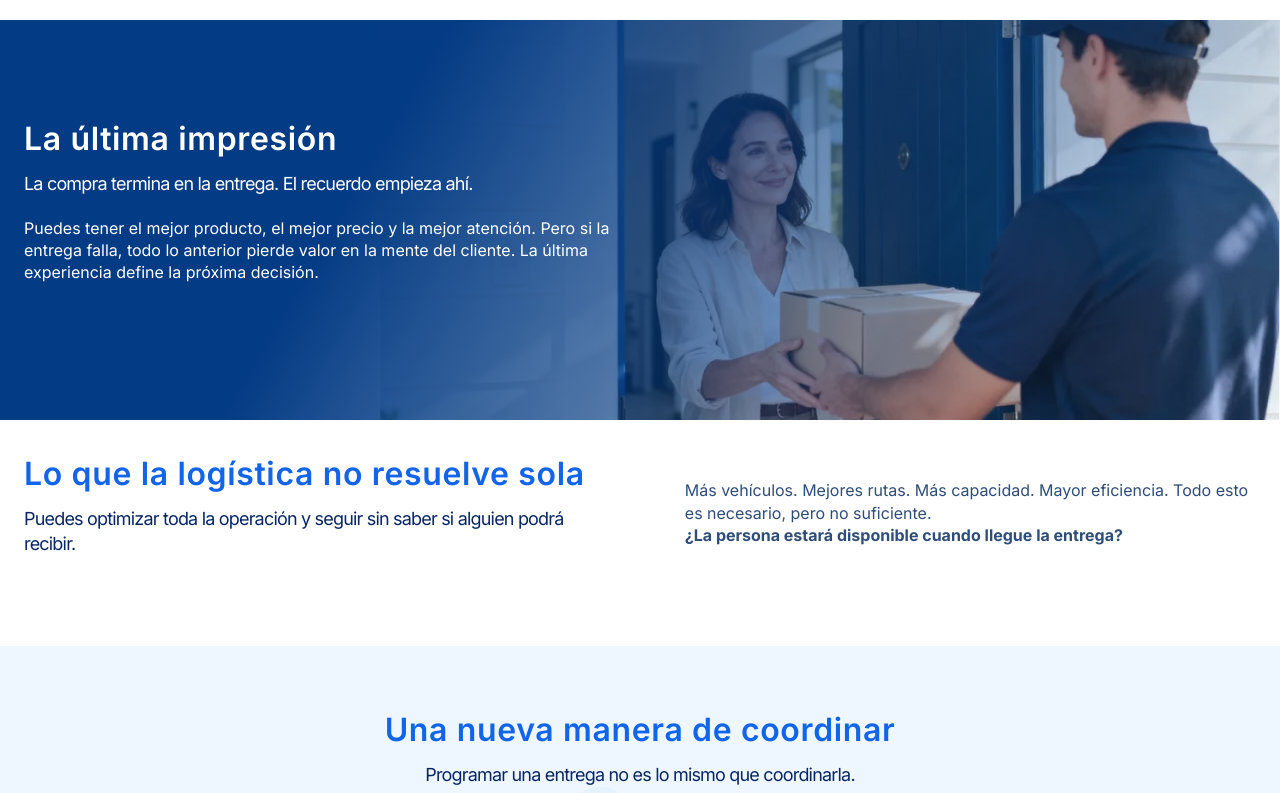
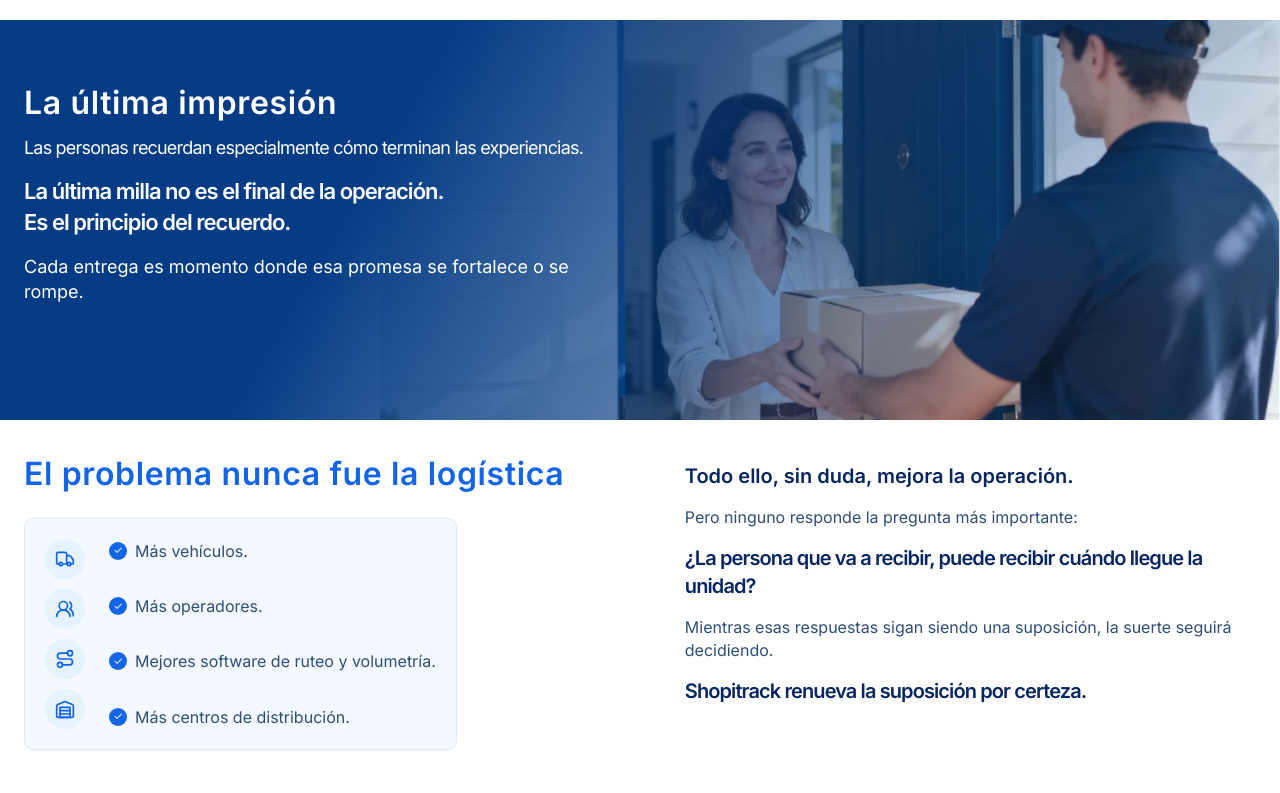
Before and after one commit to alonsoct00/shopitrack-v0, a React (Vite) app: page /empresas in a window 1280 px wide. Shown: the part 1960-2753 px from the top of the page. Built offline with nearby package versions, Linux system fonts and the light colour scheme.

Commit message:
update september 23

```diff
--- a/src/data/empresas.ts
+++ b/src/data/empresas.ts
@@ -27,6 +27,13 @@ export const costCards = [
       "Clientes con comentarios negativos.",
     ],
   },
+];
+
+export const logisticItems = [
+  "Más vehículos.",
+  "Más operadores.",
+  "Mejores software de ruteo y volumetría.",
+  "Más centros de distribución.",
 ];
 
 export const coordinationSteps = [
--- a/src/pages/Empresas.tsx
+++ b/src/pages/Empresas.tsx
@@ -28,6 +28,7 @@ import {
   TrendingUp,
   Truck,
   UserX,
+  UsersRound,
   Warehouse,
 } from "lucide-react";
 import { InfoCard } from "@/components/InfoCard";
@@ -38,6 +39,7 @@ import {
   coordinationSteps,
   empresasImages,
   integrationItems,
+  logisticItems,
   orgBenefits,
   roiCards,
   trustItems,
@@ -62,7 +64,7 @@ function StatCard({
 }: {
   icon?: ReactNode;
   icons?: ReactNode[];
-  title: string;
+  title?: string;
   items: string[];
   bullet?: "check" | "cross";
 }) {
@@ -81,8 +83,8 @@ function StatCard({
       ) : (
         <div className="round-icon">{icon}</div>
       )}
-      <div>
-        <h2>{title}</h2>
+      <div className="info-card-content">
+        {title && <h2>{title}</h2>}
         <ul
           className={`industry-list${bullet === "cross" ? " industry-list--cross" : ""}`}
         >
@@ -99,6 +101,7 @@ const costIcons = [
   [Fuel, Route, Clock3, Warehouse, PackageX, PhoneCall],
   [Frown, ShieldAlert, ThumbsDown, UserX, MessageSquareWarning],
 ];
+const logisticIcons = [Truck, UsersRound, Route, Warehouse];
 const coordinationIcons = [CalendarDays, Check, BellIcon, Truck, PackageCheck];
 const benefitIcons = [
   Building2,
@@ -219,38 +222,50 @@ export function Empresas() {
               <div className="split-copy">
                 <SectionHeading
                   eyebrow="La última impresión"
-                  title="La compra termina en la entrega. El recuerdo empieza ahí."
+                  title="Las personas recuerdan especialmente cómo terminan las experiencias."
                 />
+                <h3>
+                  La última milla no es el final de la operación. <br />
+                  Es el principio del recuerdo.
+                </h3>
                 <p>
-                  Puedes tener el mejor producto, el mejor precio y la mejor
-                  atención. Pero si la entrega falla, todo lo anterior pierde
-                  valor en la mente del cliente. La última experiencia define la
-                  próxima decisión.
+                  Cada entrega es momento donde esa promesa se fortalece o se
+                  rompe.
                 </p>
               </div>
             </div>
           </div>
         </section>
 
-        <section className="split-section section" data-reveal>
+        <section className="logistic-problem split-section section" data-reveal>
           <div className="container">
             <div className="split-grid">
               <div className="split-copy">
                 <SectionHeading
-                  eyebrow="Lo que la logística no resuelve sola"
-                  title="Puedes optimizar toda la operación y seguir sin saber si alguien podrá recibir."
+                  eyebrow="El problema nunca fue la logística"
+                  title=""
                 />
+                <div className="logistic-grid">
+                  <StatCard
+                    icons={logisticIcons.map((LogisticIcon, index) => (
+                      <LogisticIcon key={index} />
+                    ))}
+                    items={logisticItems}
+                  />
+                </div>
               </div>
-              <div className="split-copy">
+              <div className="text-content">
+                <h4>Todo ello, sin duda, mejora la operación.</h4>
+                <p>Pero ninguno responde la pregunta más importante:</p>
+                <h3>
+                  ¿La persona que va a recibir, puede recibir cuándo llegue la
+                  unidad?
+                </h3>
                 <p>
-                  Más vehículos. Mejores rutas. Más capacidad. Mayor eficiencia.
-                  Todo esto es necesario, pero no suficiente.
+                  Mientras esas respuestas sigan siendo una suposición, la
+                  suerte seguirá decidiendo.
                 </p>
-                <p>
-                  <strong>
-                    ¿La persona estará disponible cuando llegue la entrega?
-                  </strong>
-                </p>
+                <h3>Shopitrack renueva la suposición por certeza.</h3>
               </div>
             </div>
           </div>
--- a/src/styles/cards.scss
+++ b/src/styles/cards.scss
@@ -40,8 +40,8 @@
 .info-card p,
 .story-card p {
   margin-bottom: 0;
-  font-size: 12px;
-  line-height: 1.6;
+  font-size: 16px;
+  line-height: 1.8;
 }
 
 .round-icon {
--- a/src/styles/custom.scss
+++ b/src/styles/custom.scss
@@ -379,6 +379,8 @@ $page-break-mobile: 960px;
                 .info-card {
                     min-height: auto;
                     padding: 20px;
+                    justify-content: flex-start;
+                    align-items: stretch;
                 }
             }
         }
@@ -393,6 +395,55 @@ $page-break-mobile: 960px;
             align-items: center;
             h1, h2, h3, h4, p, span {
                 color: var(--surface);
+            }
+
+
+            h2, p {
+                font-size: 18px;
+                line-height: 1.4;
+                margin-bottom: 16px;
+            }
+
+
+            h3 {
+                font-size: 22px;
+                line-height: 1.4;
+                font-weight: 600;
+                margin-bottom: 16px;
+            }
+        }
+
+        .logistic-problem {
+
+            .info-card {
+                min-height: auto;
+                padding: 20px;
+                width: auto;
+                display: inline-flex;
+                justify-content: flex-start;
+                align-items: stretch;
+            }
+
+            .text-content {
+                font-size: 16px;
+                line-height: 1.4;
+                margin-bottom: 16px;
+
+                h4, h3{
+                    font-size: 20px;
+                    line-height: 1.4;
+                    font-weight: 600;
+                    margin-bottom: 16px;
+
+                    b, q {
+                        color: rgb(var(--color-blue));
+                    }
+                }
+                p{
+                    font-size: 16px;
+                    line-height: 1.4;
+                    margin-bottom: 16px;
+                }
             }
         }
         .stat-card h2 {
@@ -413,11 +464,11 @@ $page-break-mobile: 960px;
 
         .stat-card--icons {
             gap: 24px;
-            align-items: center;
 
             .stat-card-icons {
                 display: flex;
                 flex-direction: column;
+                justify-content: space-between;
                 gap: 10px;
                 flex: 0 0 auto;
 
@@ -428,13 +479,21 @@ $page-break-mobile: 960px;
                 }
             }
 
+            .info-card-content {
+                display: flex;
+                flex-direction: column;
+                flex: 1;
+            }
+
             .industry-list {
+                flex: 1;
                 grid-template-columns: 1fr;
+                align-content: space-between;
                 gap: 12px;
             }
 
             .industry-list li {
-                font-size: 14px;
+                font-size: 16px;
             }
         }
 
--- a/src/styles/sections.scss
+++ b/src/styles/sections.scss
@@ -309,7 +309,7 @@
 }
 
 .change-grid .info-card p {
-  font-size: 15px;
+  font-size: 16px;
   margin: 0;
 }
 
@@ -366,7 +366,7 @@
   display: flex;
   align-items: center;
   color: var(--text-secondary);
-  font-size: 11px;
+  font-size: 16px;
 }
 
 .industry-list li::before {
```
